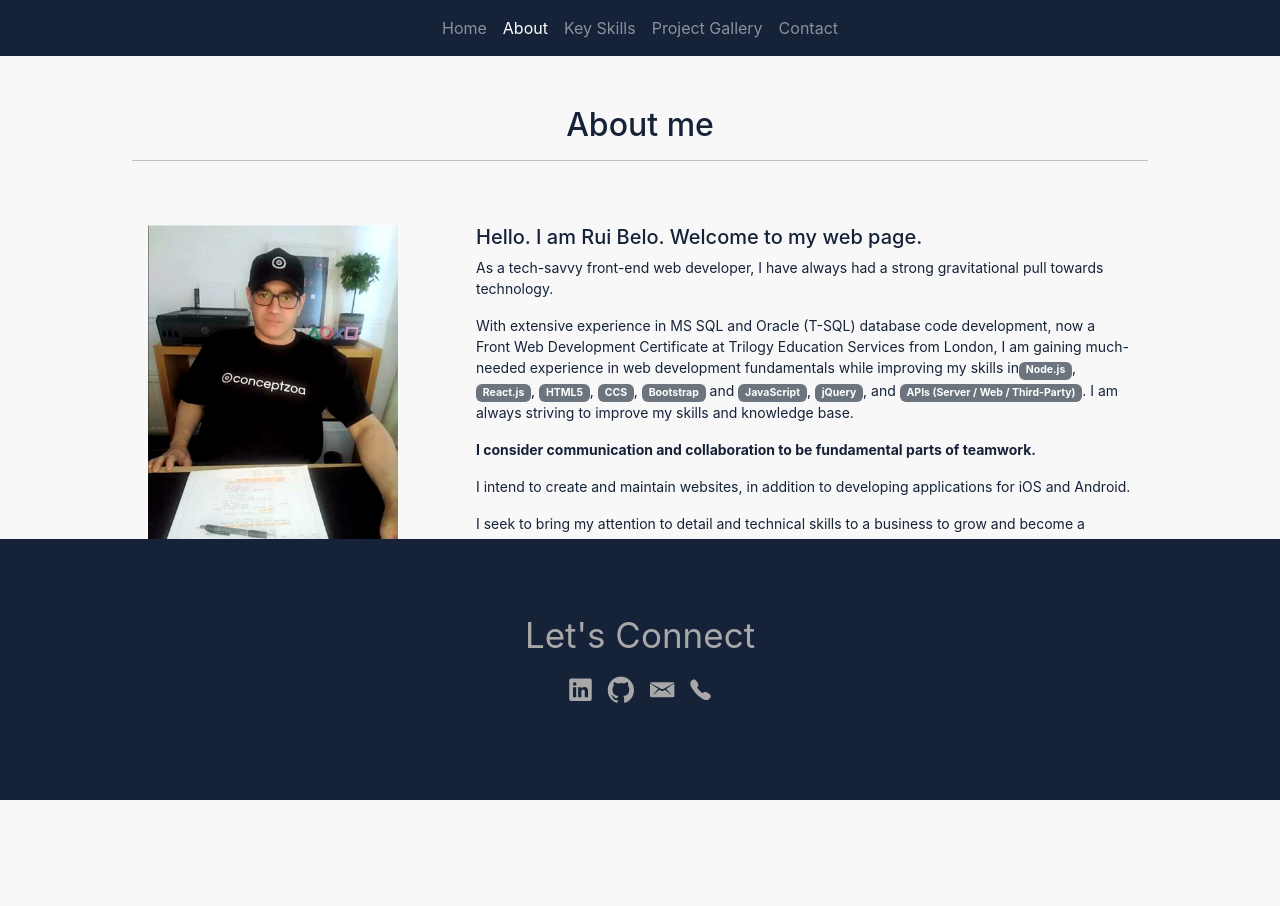
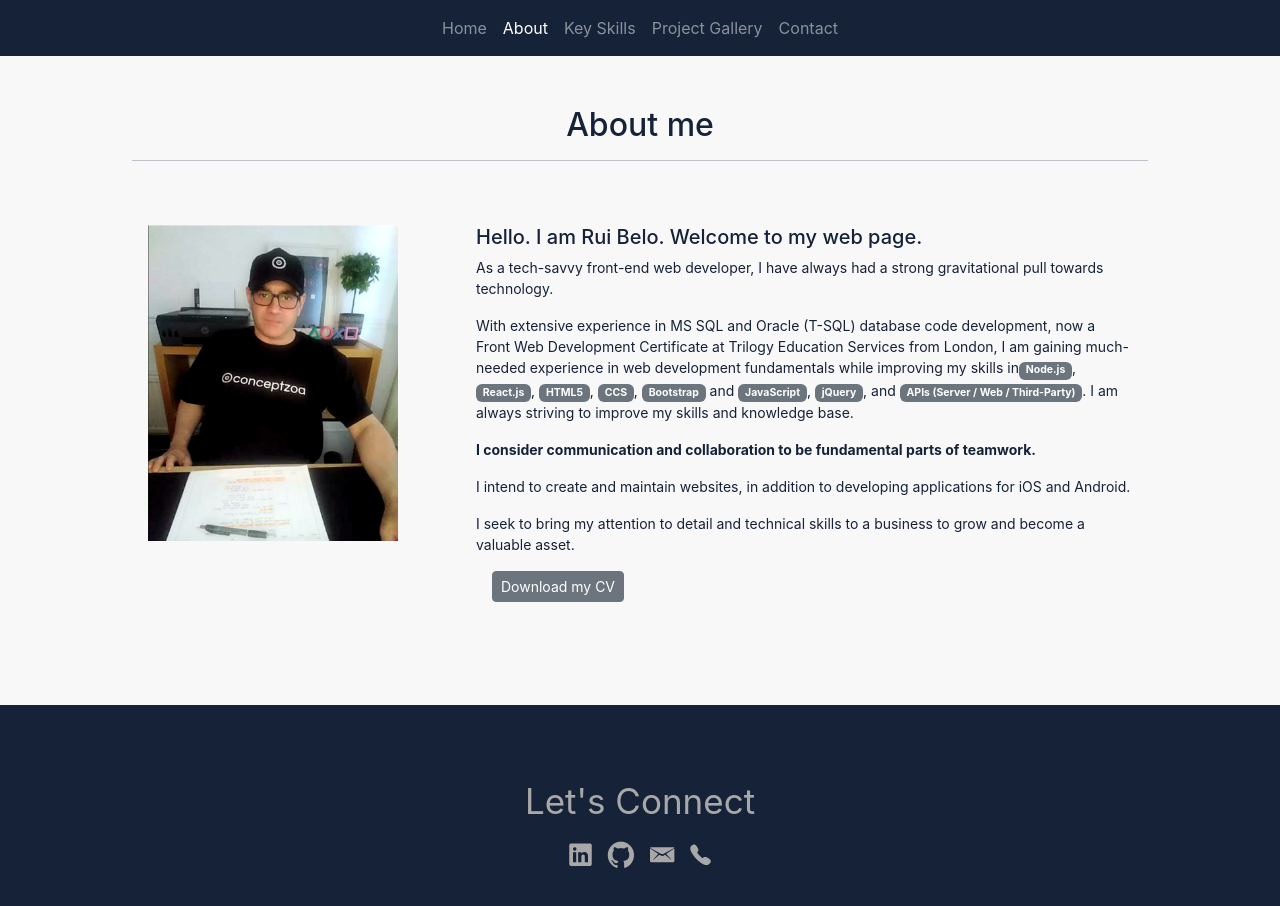
Before and after one commit to CZ-RBelo/React-Portfolio, a React (Create React App) app in the folder react-app/: page /About in a window 1280 px wide. Shown: the top 906 px of the page. Before the commit the page ends 800 px from the top, so only its background shows below. Built offline with nearby package versions, Linux system fonts and the light colour scheme.

Commit message:
Padding-bottom on About page fixed

```diff
--- a/react-app/src/components/About/About.css
+++ b/react-app/src/components/About/About.css
@@ -6,6 +6,7 @@ body {
   background-color: #f8f8f8;
   max-width: 1040px;
   padding-top: 50px;
+  padding-bottom: 300px;
 }
 
 #imageCard {
@@ -16,7 +17,7 @@ body {
 @media screen and (max-width: 575.98px) {
 
   #about {
-    padding-bottom: 150px;
+    padding-bottom: 170px;
   }
 
   #imageCard {
```
